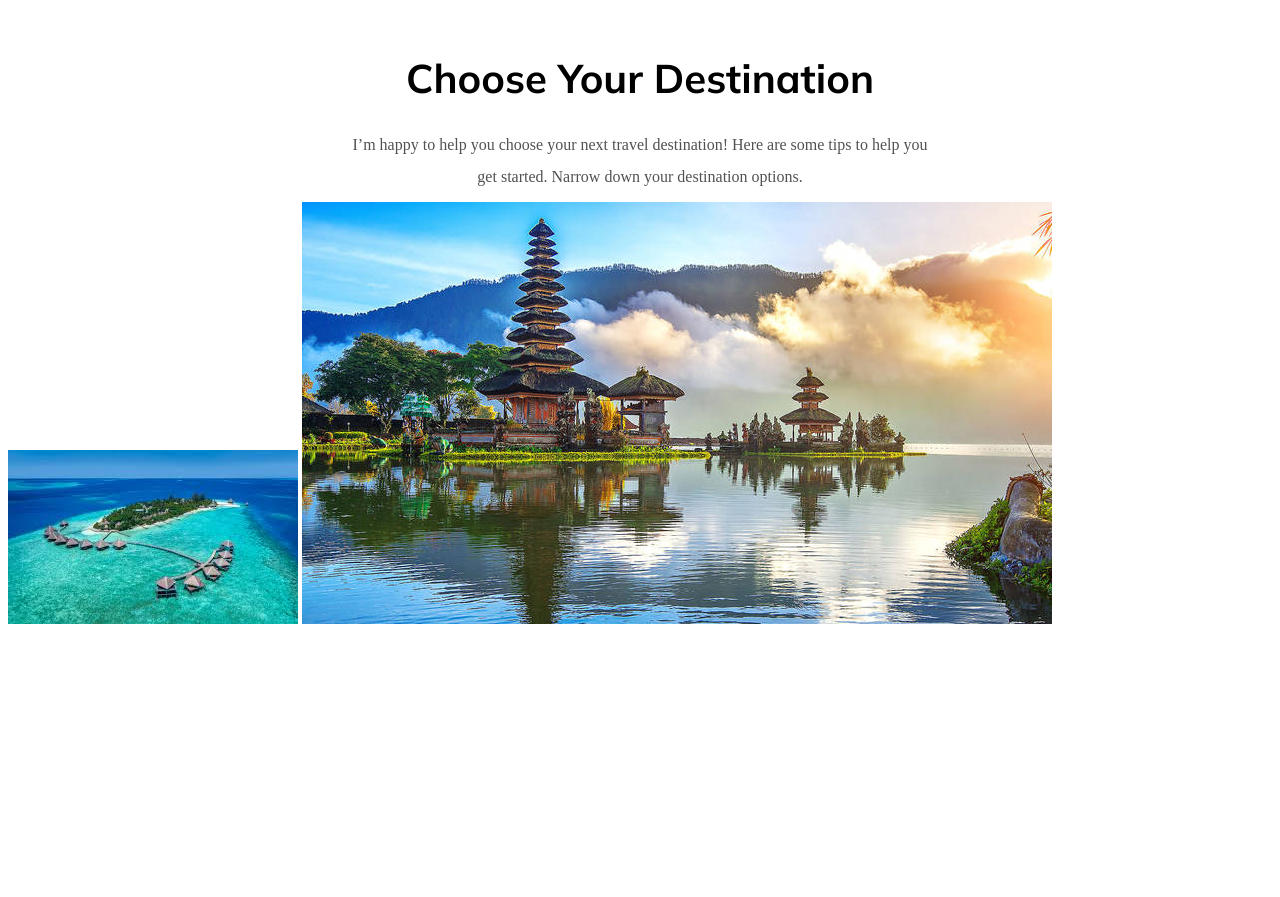
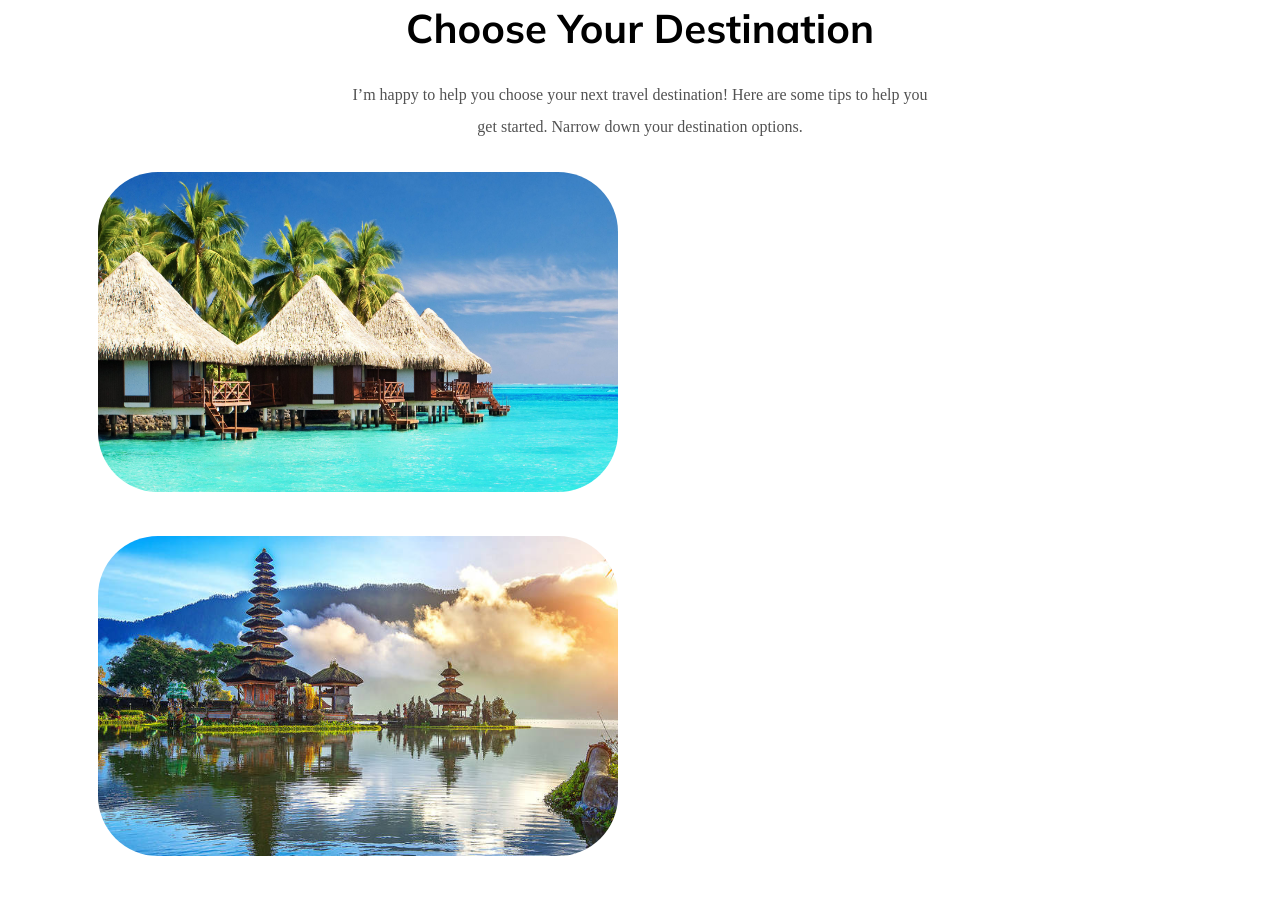
Before and after one commit to anikaivnath/Assihnment, a plain HTML site: page index.html in a window 1280 px wide. Shown: the part 1528-2425 px from the top of the page. Before the commit the page ends 2182 px from the top, so only its background shows below. Drawn offline with Linux system fonts and the light colour scheme.

Commit message:
margin pic

```diff
--- a/index.html
+++ b/index.html
@@ -65,7 +65,7 @@
 </section>
 <section>
     <div class="newimg">
-        <img src="./images (1).jpg" alt="">
+        <img src="./355607_w-3840_h-2160_q-70_m-crop.jpg" alt="">
         <img src="./6146c70d94614.jpg" alt="">
     </div>
         <img src="" alt="">
--- a/style.css
+++ b/style.css
@@ -172,13 +172,13 @@ padding-right: 30px;
 
  .newsec
  {
-    margin-top: 200px;
+    margin-top: 150px;
  }
  .newsec h1{
     text-align: center;
     font-family: "Mulish";
-font-size: xx-large;
-font-size: 40px;
+    font-size: xx-large;
+    font-size: 40px;
  }
  .newsec p{
     text-align: center;
@@ -188,3 +188,19 @@ font-size: 40px;
  {
     margin-top: -20px;
  }
+ .newimg img
+ {
+    height: 320px;
+    width: 520px;
+    margin: 20px;
+    border-radius: 60px;
+
+
+ }
+
+ .newimg
+ {
+    margin-right: 75px;
+    margin-left: 70px;
+
+ }
```
Also changed, not shown: 355607_w-3840_h-2160_q-70_m-crop.jpg (added).
